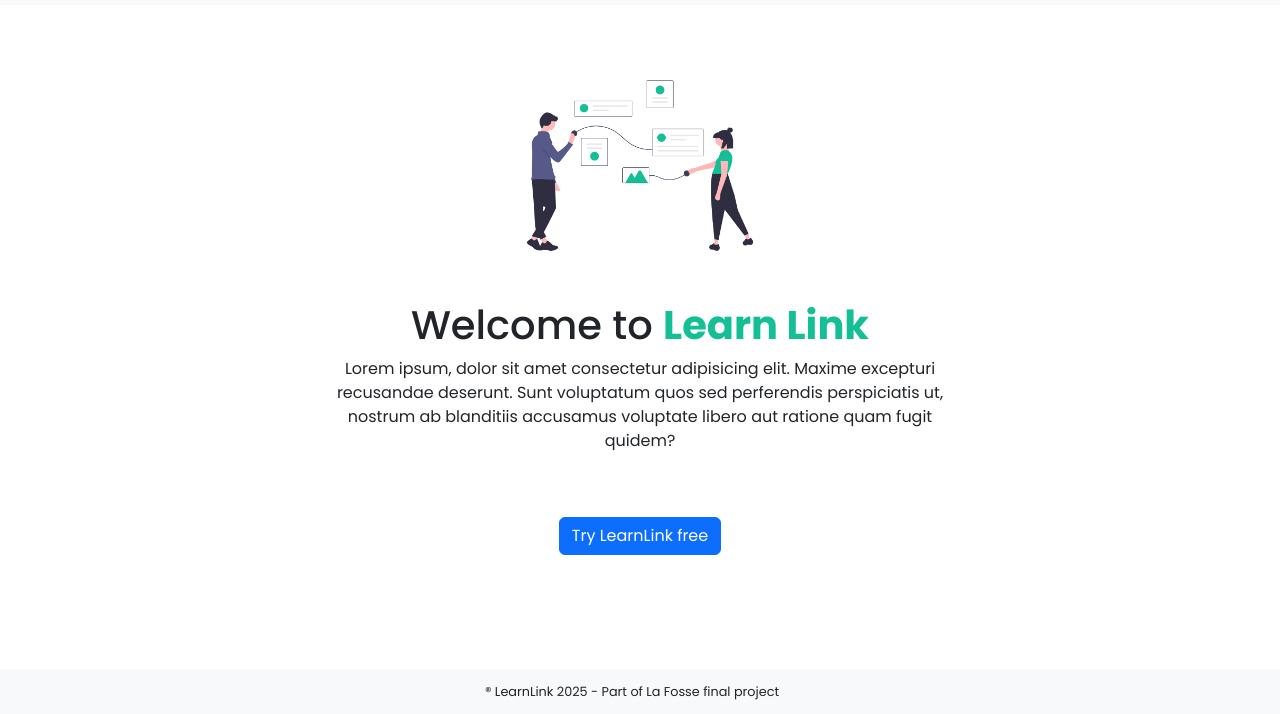
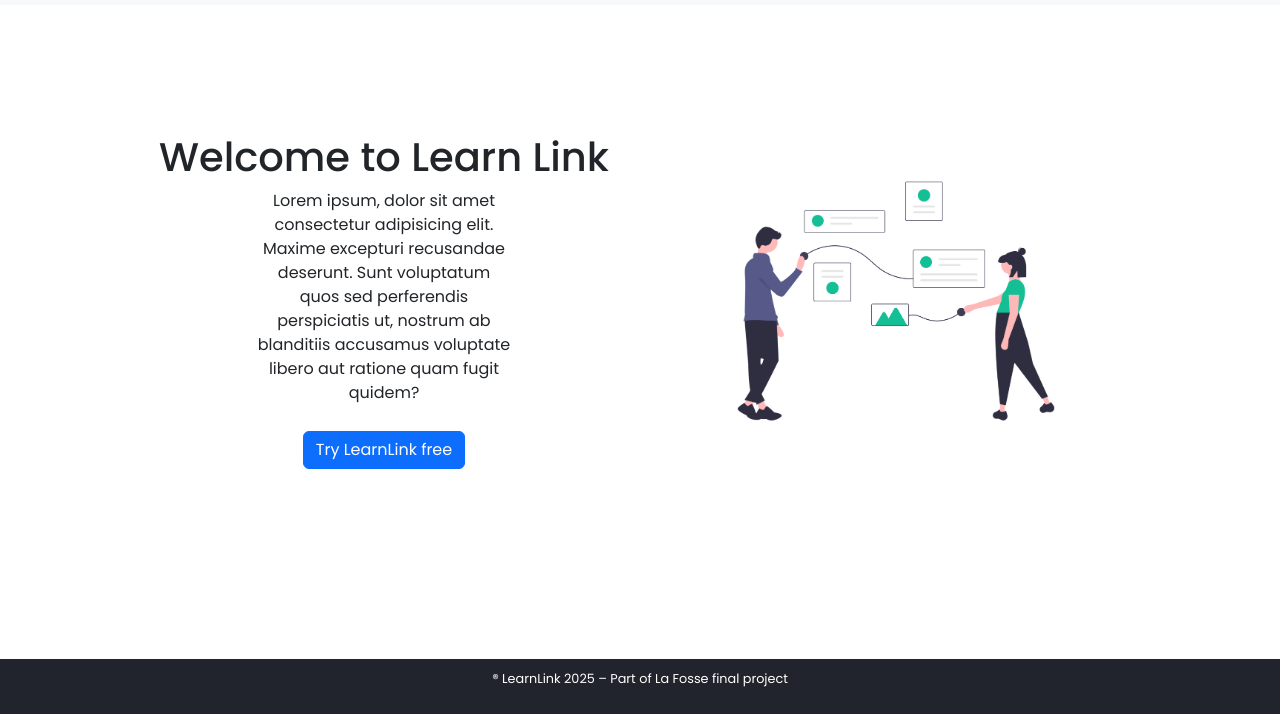
Before and after one commit to bbm2910/LearnLink, a plain HTML site: page learn-link-cli/index.html in a window 1280 px wide. Shown: the part 86-800 px from the top of the page. Drawn offline with nearby package versions, Linux system fonts and the light colour scheme.

Commit message:
Edit footer on index page

```diff
--- /dev/null
+++ b/learn-link-cli/css/sign-in.css
@@ -0,0 +1,17 @@
+:root {
+  --blue: #1865f2;
+  --green: #14bf96;
+  --light-blue: #ecf2fd;
+  --light-gray: #f5f5f5;
+  --dark-gray: #21242c;
+  --white: #ffffff;
+  --orange: #f46a37;
+}
+
+.main-sign-in {
+  padding: 5%;
+}
+h1 {
+  font-weight: 700;
+  margin-bottom: 5%;
+}
--- a/learn-link-cli/css/style.css
+++ b/learn-link-cli/css/style.css
@@ -7,37 +7,58 @@
   --white: #ffffff;
   --orange: #f46a37;
 }
+* {
+  margin: 0;
+  padding: 0;
+  box-sizing: border-box;
+}
+
+body,
+html {
+  height: 100%;
+}
 
 body {
   font-family: "Poppins", sans-serif;
   background-color: var(--white);
 }
 
-main {
+.main-index {
+  display: grid;
+  grid-template-columns: 1fr 1fr;
+  width: 80%;
+  margin: 10% auto;
+}
+
+.left,
+.right {
   display: flex;
-  flex-direction: column;
+  justify-content: center; /* horizontal centering */
   align-items: center;
-  justify-content: center;
-  text-align: center;
+  height: 100%;
 }
+
 main img {
-  margin-top: 5%;
-  margin-bottom: 3%;
-  width: 20%;
+  width: 70%;
 }
-h1 {
-  font-weight: 500;
+
+.right {
+  flex-direction: column; /* stack the text vertically */
 }
-.main-title {
-  color: var(--green);
-  font-weight: 700;
-}
+
 main p {
   width: 50%;
   text-align: center;
   margin-bottom: 5%;
 }
-.navbar-brand {
+
+.site-footer {
+  width: 100%;
+  text-align: center;
+  padding: 10px 0;
+  background-color: var(--dark-gray);
+  color: var(--white);
   font-size: 0.8rem;
-  color: var(--dark-gray);
+  position: absolute;
+  bottom: 0;
 }
--- a/learn-link-cli/index.html
+++ b/learn-link-cli/index.html
@@ -33,8 +33,8 @@
       </div>
     </nav>
 
-    <main>
-      <img src="assets/undraw_online-connection_c56e.png" alt="" />
+    <main class="main-index">
+      <div class="right">
         <h1>Welcome to <span class="main-title">Learn Link</span></h1>
         <p>
           Lorem ipsum, dolor sit amet consectetur adipisicing elit. Maxime
@@ -42,15 +42,18 @@
           perspiciatis ut, nostrum ab blanditiis accusamus voluptate libero aut
           ratione quam fugit quidem?
         </p>
-      <button type="button" class="btn btn-primary">Try LearnLink free</button>
+        <button type="button" class="btn btn-primary">
+          Try LearnLink free
+        </button>
+      </div>
+      <div class="left">
+        <img src="assets/undraw_online-connection_c56e.png" alt="" />
+      </div>
     </main>
-    <nav class="navbar fixed-bottom bg-body-tertiary">
-      <div class="container-fluid d-flex justify-content-center">
-        <a class="navbar-brand footer-text" href="#"
-          >&reg; LearnLink 2025 - Part of La Fosse final project</a
-        >
-      </div>
-    </nav>
+    <footer class="site-footer">
+      <p>&reg; LearnLink 2025 – Part of La Fosse final project</p>
+    </footer>
+
     <script src=""></script>
   </body>
 </html>
```
Also changed, not shown: learn-link-cli/signIn.html (added, +77 -0 lines). Lines whose indentation alone changed are shown as unchanged.
